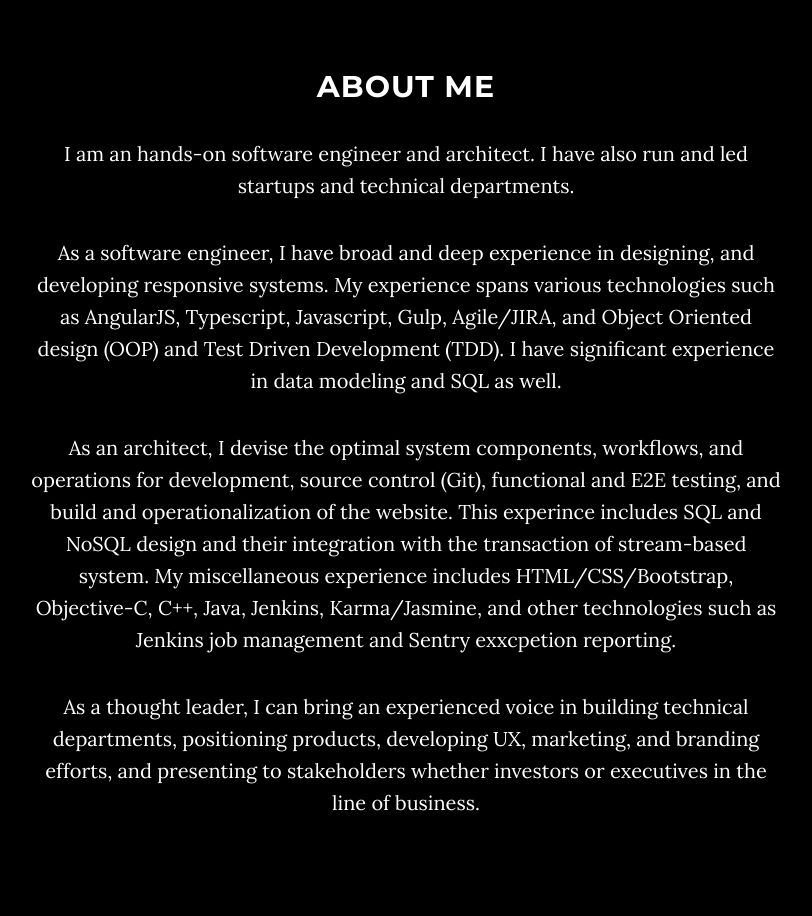
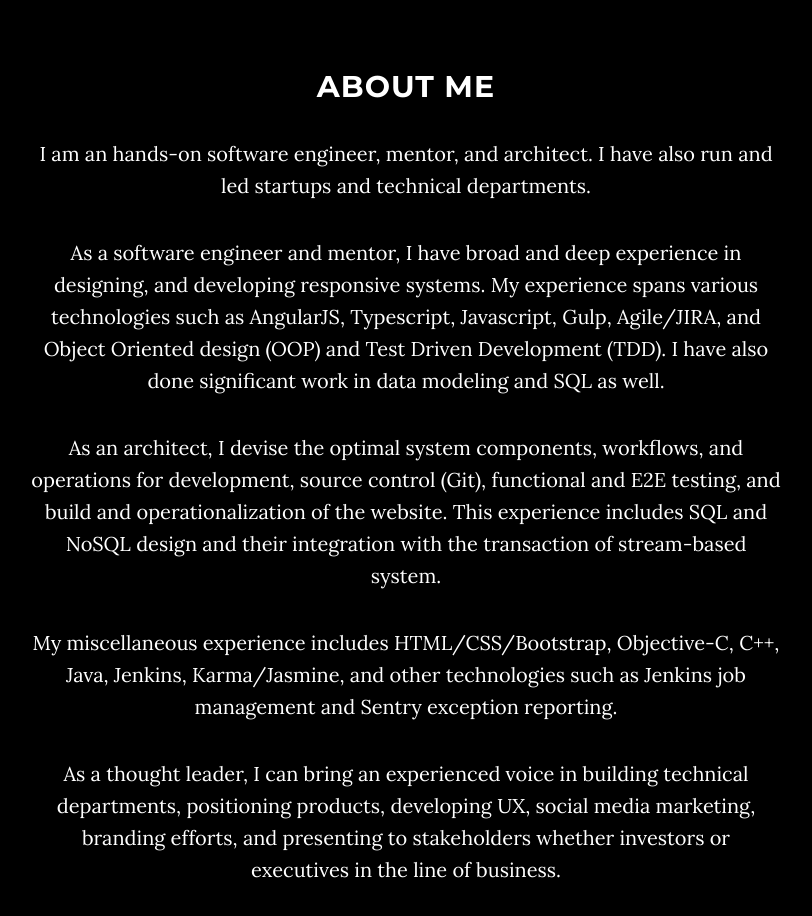
Before and after one commit to momoadeli/momoadeli.github.io, a website: page index.html in a window 1280 px wide. Shown: the part 980-1896 px from the top of the page, without its empty margins (234-1046 px from the left). Drawn offline with nearby package versions, Linux system fonts and the light colour scheme; some packages are replaced by stand-ins of ours.

Commit message:
augmentation
-cleanup
-

```diff
--- a/index.html
+++ b/index.html
@@ -81,7 +81,7 @@
                         <a href="#about" y-class="btn btn-circle page-scroll">
                             <img src="img/momoadeli1.jpg" alt="mo moadeli" height="72" width="72">
                         </a>
-                        <p class="intro-text">Software Engineer. Startups. Innovation.</p>
+                        <p class="intro-text">Software Engineer. Startups. Architecture. Innovation.</p>
                         <a href="#about" class="btn btn-circle page-scroll">
                             <i class="fa fa-angle-double-down animated"></i>
                         </a>
@@ -97,14 +97,15 @@
             <div class="col-lg-8 col-lg-offset-2">
                 <h2>About me</h2>
                 <p>
-                    I am an hands-on software engineer and architect. I have also run and led startups and technical departments.
+                    I am an hands-on software engineer, mentor, and architect. I have also run and led startups and technical departments.
                 </p>
-                <p>As a software engineer, I have broad and deep experience in designing, and developing responsive systems. My experience spans various technologies such as AngularJS, Typescript, Javascript, Gulp, Agile/JIRA, and Object Oriented design (OOP) and Test Driven Development (TDD). I have significant experience in data modeling and SQL as well.
+                <p>As a software engineer and mentor, I have broad and deep experience in designing, and developing responsive systems. My experience spans various technologies such as AngularJS, Typescript, Javascript, Gulp, Agile/JIRA, and Object Oriented design (OOP) and Test Driven Development (TDD). I have also done significant work in data modeling and SQL as well.
                 </p>
-                <p>As an architect, I devise the optimal system components, workflows, and operations for development, source control (Git), functional and E2E testing, and build and operationalization of the website. This experince includes SQL and NoSQL design and their integration with the transaction of stream-based system.
-                My miscellaneous experience includes HTML/CSS/Bootstrap, Objective-C, C++, Java, Jenkins, Karma/Jasmine, and other technologies such as Jenkins job management and Sentry exxcpetion reporting.
+                <p>As an architect, I devise the optimal system components, workflows, and operations for development, source control (Git), functional and E2E testing, and build and operationalization of the website. This experience includes SQL and NoSQL design and their integration with the transaction of stream-based system.
                 </p>
-                <p>As a thought leader, I can bring an experienced voice in building technical departments, positioning products, developing UX, marketing, and branding efforts, and presenting to stakeholders whether investors or executives in the line of business.
+                <p>My miscellaneous experience includes HTML/CSS/Bootstrap, Objective-C, C++, Java, Jenkins, Karma/Jasmine, and other technologies such as Jenkins job management and Sentry exception reporting.
+                </p>
+                <p>As a thought leader, I can bring an experienced voice in building technical departments, positioning products, developing UX, social media marketing, branding efforts, and presenting to stakeholders whether investors or executives in the line of business.
                 </p>
             </div>
         </div>
```
